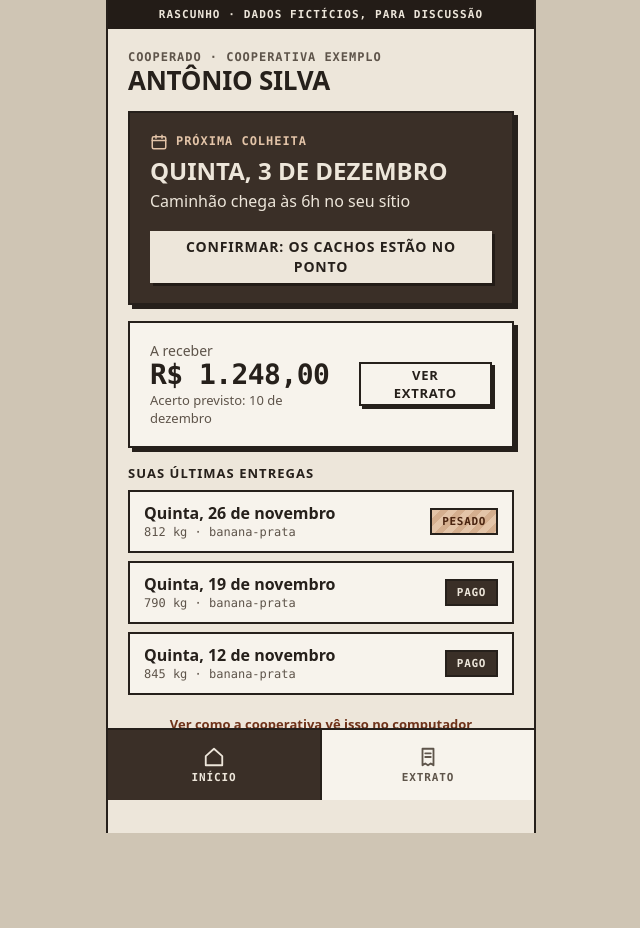
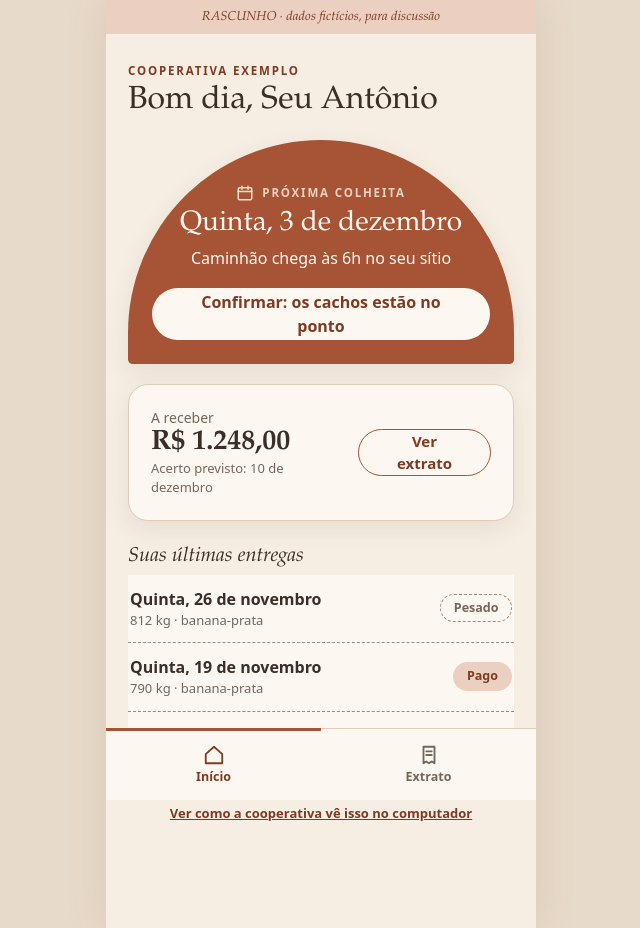
Before and after one commit to namirantunespereira/mockup-cooperativa, a plain HTML site: page index.html in a window 1280 px wide. Shown: the whole page, without its empty margins (319-959 px from the left). Before the commit the page ends 833 px from the top, so only its background shows below. Drawn offline with Linux system fonts and the light colour scheme.

Commit message:
Troca o estilo para boho chic com ar de blog, sem o visual brutalista

```diff
--- a/estilo.css
+++ b/estilo.css
@@ -1,20 +1,18 @@
 :root {
-  /* Paleta terrosa: concreto, argila, ferrugem, terra escura */
-  --fundo: #EDE6DA;
-  --fundo-externo: #CFC5B4;
-  --cartao: #F7F3EC;
-  --tinta: #26201B;
-  --suave: #5E544A;
-  --borda: #26201B;
-  --linha: #BDB19F;
-  --terra: #3A2F27;
-  --terra-escuro: #231C17;
-  --ferrugem: #9A4A2A;
-  --ferrugem-escuro: #6E3219;
-  --argila: #E3C4A8;
-  --argila-texto: #4A2410;
-  --sombra: 4px 4px 0 var(--borda);
-  --mono: ui-monospace, "Cascadia Mono", "SF Mono", Consolas, "Liberation Mono", monospace;
+  /* Boho chic: creme, argila, terracota, taupe */
+  --fundo: #F6EEE3;
+  --fundo-externo: #E8DACA;
+  --cartao: #FCF8F1;
+  --tinta: #3B2E27;
+  --suave: #75665A;
+  --linha: #DDCCB7;
+  --terracota: #A65435;
+  --terracota-escuro: #7F3B22;
+  --rosa: #EBCFC0;
+  --rosa-claro: #F3E1D6;
+  --taupe: #A18A79;
+  --sombra: 0 8px 24px rgba(110, 70, 40, 0.10);
+  --serifa: "Iowan Old Style", "Palatino Linotype", Palatino, Georgia, "Times New Roman", serif;
   color-scheme: light;
 }
 
@@ -25,21 +23,19 @@ body {
   background: var(--fundo-externo);
   color: var(--tinta);
   font-family: system-ui, "Segoe UI", Roboto, Helvetica, Arial, sans-serif;
-  line-height: 1.4;
+  line-height: 1.5;
 }
 
-a { color: var(--ferrugem-escuro); font-weight: 700; }
+a { color: var(--terracota-escuro); font-weight: 600; }
 button, input, select { font: inherit; }
 
 .faixa {
-  background: var(--terra-escuro);
-  color: var(--fundo);
+  background: var(--rosa);
+  color: var(--terracota-escuro);
   text-align: center;
-  font-family: var(--mono);
-  font-size: 11px;
-  font-weight: 700;
-  letter-spacing: 0.1em;
-  text-transform: uppercase;
+  font-family: var(--serifa);
+  font-style: italic;
+  font-size: 13px;
   padding: 7px 12px;
 }
 
@@ -52,129 +48,122 @@ button, input, select { font: inherit; }
   display: flex;
   flex-direction: column;
 }
-.app main { flex: 1; padding: 20px 20px 28px; display: flex; flex-direction: column; gap: 16px; }
+.app main { flex: 1; padding: 28px 22px 32px; display: flex; flex-direction: column; gap: 20px; }
 .rotulo { font-size: 14px; color: var(--suave); }
 .app main > div:first-child > .rotulo,
 .cabecalho .rotulo,
 .indicador .rotulo {
-  font-family: var(--mono);
-  font-size: 12px;
-  font-weight: 700;
-  letter-spacing: 0.08em;
+  font-size: 11.5px;
+  font-weight: 600;
+  letter-spacing: 0.16em;
   text-transform: uppercase;
+  color: var(--terracota-escuro);
 }
-h1 { margin: 0; font-size: 26px; line-height: 1.1; font-weight: 800; letter-spacing: -0.01em; text-transform: uppercase; }
-h2 {
-  margin: 0;
-  font-size: 13px;
-  font-weight: 800;
-  letter-spacing: 0.08em;
-  text-transform: uppercase;
-}
+h1 { margin: 4px 0 0; font-family: var(--serifa); font-size: 32px; line-height: 1.15; font-weight: 400; }
+h2 { margin: 0; font-family: var(--serifa); font-size: 20px; font-weight: 400; font-style: italic; }
 
+/* Arco: forma típica boho */
 .destaque {
-  background: var(--terra);
-  color: var(--fundo);
-  border: 2px solid var(--borda);
-  border-radius: 0;
+  background: var(--terracota);
+  color: var(--cartao);
+  border-radius: 999px 999px 24px 24px;
   box-shadow: var(--sombra);
-  padding: 20px;
+  padding: 44px 24px 24px;
+  text-align: center;
   display: flex;
   flex-direction: column;
+  align-items: center;
   gap: 6px;
 }
 .destaque .titulo-pequeno {
-  font-family: var(--mono);
-  font-size: 12px;
-  font-weight: 700;
-  letter-spacing: 0.08em;
+  font-size: 11.5px;
+  font-weight: 600;
+  letter-spacing: 0.16em;
   text-transform: uppercase;
   display: flex;
   gap: 8px;
   align-items: center;
-  color: var(--argila);
+  color: var(--rosa);
 }
-.destaque .grande { font-size: 24px; font-weight: 800; line-height: 1.15; text-transform: uppercase; }
+.destaque .grande { font-family: var(--serifa); font-size: 28px; font-weight: 400; line-height: 1.15; }
 
 .cartao {
   background: var(--cartao);
-  border: 2px solid var(--borda);
-  border-radius: 0;
+  border: 1px solid var(--linha);
+  border-radius: 20px;
   box-shadow: var(--sombra);
-  padding: 18px 20px;
+  padding: 22px;
 }
 
 .botao {
   min-height: 52px;
-  padding: 0 18px;
-  border: 2px solid var(--borda);
-  border-radius: 0;
-  font-size: 14px;
-  font-weight: 800;
-  letter-spacing: 0.06em;
-  text-transform: uppercase;
+  padding: 0 24px;
+  border: 1.5px solid transparent;
+  border-radius: 999px;
+  font-size: 16px;
+  font-weight: 600;
   cursor: pointer;
   display: inline-flex;
   align-items: center;
   justify-content: center;
   text-align: center;
   text-decoration: none;
-  box-shadow: 3px 3px 0 var(--borda);
-  transition: transform 0.08s, box-shadow 0.08s;
+  transition: background 0.15s, color 0.15s;
 }
-.botao:hover { transform: translate(1px, 1px); box-shadow: 2px 2px 0 var(--borda); }
-.botao:active { transform: translate(3px, 3px); box-shadow: 0 0 0 var(--borda); }
-.botao:focus-visible { outline: 3px solid var(--tinta); outline-offset: 3px; }
-.botao.claro { background: var(--fundo); color: var(--tinta); }
-.botao.cheio { background: var(--ferrugem); color: #FFFFFF; }
-.botao.borda { background: var(--cartao); color: var(--tinta); min-height: 44px; font-size: 13px; }
+.botao:focus-visible { outline: 3px solid var(--terracota); outline-offset: 3px; }
+.botao.claro { background: var(--cartao); color: var(--terracota-escuro); }
+.botao.claro:hover { background: var(--rosa-claro); }
+.botao.cheio { background: var(--terracota); color: #FFFFFF; }
+.botao.cheio:hover { background: var(--terracota-escuro); }
+.botao.borda { background: transparent; color: var(--terracota-escuro); border-color: var(--terracota); min-height: 44px; font-size: 15px; }
+.botao.borda:hover { background: var(--rosa-claro); }
 .botao.ancho { width: 100%; }
-.destaque .botao { box-shadow: 3px 3px 0 var(--terra-escuro); border-color: var(--fundo); }
+.destaque .botao { margin-top: 14px; }
 
 .confirmado {
   min-height: 52px;
-  padding: 10px 14px;
-  border: 2px solid var(--borda);
-  border-radius: 0;
-  background: var(--argila);
-  color: var(--argila-texto);
-  font-weight: 700;
+  padding: 12px 18px;
+  border-radius: 20px;
+  background: var(--rosa-claro);
+  color: var(--terracota-escuro);
+  font-weight: 600;
   display: flex;
   gap: 8px;
   align-items: center;
+  justify-content: center;
+  margin-top: 14px;
 }
+.cartao + .confirmado, form + .confirmado, .lateral .confirmado { margin-top: 0; }
 [hidden] { display: none !important; }
 
 .linha-lista {
   background: var(--cartao);
-  border: 2px solid var(--borda);
-  border-radius: 0;
-  padding: 10px 14px;
-  min-height: 56px;
+  border-bottom: 1px dashed var(--taupe);
+  padding: 12px 2px;
+  min-height: 60px;
   display: flex;
   align-items: center;
   justify-content: space-between;
   gap: 8px;
 }
-.linha-lista .sub { font-family: var(--mono); font-size: 12px; color: var(--suave); }
+.linha-lista .sub { font-size: 13px; color: var(--suave); }
+section[aria-labelledby="entregas"] { gap: 0 !important; }
+section[aria-labelledby="entregas"] h2 { margin-bottom: 4px; }
 
-/* Situação: preenchido = concluído; hachurado = pendente */
 .chip {
-  font-family: var(--mono);
-  font-size: 11px;
-  font-weight: 800;
-  letter-spacing: 0.06em;
-  text-transform: uppercase;
-  color: var(--fundo);
-  background: var(--terra);
-  border: 2px solid var(--borda);
-  border-radius: 0;
-  padding: 4px 10px;
+  font-size: 12.5px;
+  font-weight: 600;
+  color: var(--terracota-escuro);
+  background: var(--rosa);
+  border-radius: 999px;
+  padding: 5px 14px;
   white-space: nowrap;
 }
 .chip.espera {
-  color: var(--argila-texto);
-  background: repeating-linear-gradient(135deg, var(--argila) 0 6px, #D4AE8E 6px 12px);
+  background: transparent;
+  color: var(--suave);
+  border: 1.5px dashed var(--taupe);
+  padding: 3.5px 12.5px;
 }
 
 .menu-baixo {
@@ -183,7 +172,7 @@ h2 {
   height: 72px;
   display: flex;
   background: var(--cartao);
-  border-top: 2px solid var(--borda);
+  border-top: 1px solid var(--linha);
 }
 .menu-baixo a {
   flex: 1;
@@ -192,76 +181,64 @@ h2 {
   align-items: center;
   justify-content: center;
   gap: 2px;
-  font-family: var(--mono);
-  font-size: 11px;
-  font-weight: 700;
-  letter-spacing: 0.08em;
-  text-transform: uppercase;
+  font-size: 12.5px;
+  font-weight: 600;
   color: var(--suave);
   text-decoration: none;
+  border-top: 3px solid transparent;
+  margin-top: -1px;
 }
-.menu-baixo a + a { border-left: 2px solid var(--borda); }
-.menu-baixo a[aria-current="page"] { background: var(--terra); color: var(--fundo); }
+.menu-baixo a[aria-current="page"] { color: var(--terracota-escuro); border-top-color: var(--terracota); }
 
 .campo { display: flex; flex-direction: column; gap: 6px; }
-.campo label {
-  font-family: var(--mono);
-  font-size: 12px;
-  font-weight: 700;
-  letter-spacing: 0.06em;
-  text-transform: uppercase;
-}
+.campo label { font-size: 14px; font-weight: 600; color: var(--suave); }
 .campo input, .campo select {
   width: 100%;
   min-width: 0;
   min-height: 52px;
-  padding: 0 14px;
-  border: 2px solid var(--borda);
-  border-radius: 0;
-  background: #FFFFFF;
+  padding: 0 16px;
+  border: 1.5px solid var(--linha);
+  border-radius: 14px;
+  background: #FFFDF9;
   color: var(--tinta);
   font-size: 18px;
 }
-.campo input[type="number"] { font-family: var(--mono); font-weight: 700; }
-.campo input:focus, .campo select:focus { outline: 3px solid var(--ferrugem); outline-offset: 2px; }
-.grade-2 { display: grid; grid-template-columns: repeat(2, minmax(0, 1fr)); gap: 12px; }
+.campo input:focus, .campo select:focus { outline: 3px solid var(--rosa); outline-offset: 0; border-color: var(--terracota); }
+.grade-2 { display: grid; grid-template-columns: repeat(2, minmax(0, 1fr)); gap: 14px; }
 
-.total-linha { display: flex; justify-content: space-between; align-items: baseline; font-size: 15px; padding: 6px 0; }
-.total-linha span:last-child { font-family: var(--mono); font-weight: 700; }
-.total-linha.forte { font-size: 18px; font-weight: 800; text-transform: uppercase; border-top: 2px solid var(--borda); margin-top: 6px; padding-top: 12px; }
-.valor { font-family: var(--mono); letter-spacing: -0.02em; }
+.total-linha { display: flex; justify-content: space-between; align-items: baseline; font-size: 16px; padding: 7px 0; }
+.total-linha span:last-child { font-variant-numeric: tabular-nums; }
+.total-linha.forte { font-family: var(--serifa); font-size: 22px; border-top: 1px solid var(--taupe); margin-top: 8px; padding-top: 14px; }
+.valor { font-family: var(--serifa); }
 
 /* Computador */
-.pagina { max-width: 1200px; margin: 0 auto; padding: 24px 20px 48px; display: flex; flex-direction: column; gap: 20px; background: var(--fundo); min-height: 100vh; }
-.cabecalho { display: flex; flex-wrap: wrap; align-items: flex-end; justify-content: space-between; gap: 8px 24px; padding-bottom: 14px; border-bottom: 4px solid var(--borda); }
+.pagina { max-width: 1100px; margin: 0 auto; padding: 40px 28px 64px; display: flex; flex-direction: column; gap: 28px; background: var(--fundo); min-height: 100vh; }
+.cabecalho { display: flex; flex-wrap: wrap; align-items: flex-end; justify-content: space-between; gap: 12px 24px; padding-bottom: 20px; border-bottom: 1px solid var(--taupe); }
 .indicadores { display: grid; grid-template-columns: repeat(auto-fit, minmax(200px, 1fr)); gap: 16px; }
-.indicador .numero { font-family: var(--mono); font-size: 32px; font-weight: 700; line-height: 1.1; letter-spacing: -0.03em; }
+.indicador { text-align: center; }
+.indicador .numero { font-family: var(--serifa); font-size: 38px; font-weight: 400; line-height: 1.15; margin-top: 4px; }
 .tabela-caixa { overflow-x: auto; }
 table { width: 100%; border-collapse: collapse; min-width: 640px; }
-th, td { text-align: left; padding: 12px 14px; border-bottom: 1px solid var(--linha); font-size: 15px; }
+th, td { text-align: left; padding: 14px 14px; border-bottom: 1px dashed var(--linha); font-size: 15px; font-variant-numeric: tabular-nums; }
 thead th {
-  background: var(--terra);
-  color: var(--fundo);
-  font-family: var(--mono);
-  font-size: 11px;
-  font-weight: 700;
-  letter-spacing: 0.08em;
+  font-size: 11.5px;
+  font-weight: 600;
+  letter-spacing: 0.14em;
   text-transform: uppercase;
-  border-bottom: 0;
+  color: var(--terracota-escuro);
+  border-bottom: 1px solid var(--taupe);
 }
-td:nth-child(3) { font-family: var(--mono); font-weight: 700; }
+tbody tr:last-child td { border-bottom: 0; }
 .aviso-caixa {
-  background: var(--argila);
-  color: var(--argila-texto);
-  border: 2px solid var(--borda);
-  border-left-width: 10px;
-  border-radius: 0;
-  padding: 14px 18px;
+  background: var(--rosa);
+  color: var(--terracota-escuro);
+  border-radius: 20px;
+  padding: 18px 22px;
 }
-.colunas { display: flex; flex-wrap: wrap; gap: 20px; }
+.colunas { display: flex; flex-wrap: wrap; gap: 24px; }
 .colunas > .principal { flex: 999 1 560px; min-width: 0; }
 .colunas > .lateral { flex: 1 1 280px; min-width: 0; display: flex; flex-direction: column; gap: 16px; }
 
 @media (min-width: 700px) {
-  .app { border-left: 2px solid var(--borda); border-right: 2px solid var(--borda); }
+  .app { box-shadow: 0 0 40px rgba(110, 70, 40, 0.12); }
 }
--- a/index.html
+++ b/index.html
@@ -11,20 +11,20 @@
   <div class="faixa">RASCUNHO · dados fictícios, para discussão</div>
   <main>
     <div>
-      <div class="rotulo">Cooperado · Cooperativa Exemplo</div>
-      <h1>Antônio Silva</h1>
+      <div class="rotulo">Cooperativa Exemplo</div>
+      <h1>Bom dia, Seu Antônio</h1>
     </div>
 
     <section class="destaque" aria-labelledby="colheita">
       <div class="titulo-pequeno" id="colheita">
-        <svg aria-hidden="true" width="18" height="18" viewBox="0 0 24 24" fill="none" stroke="#E3C4A8" stroke-width="2" stroke-linecap="round" stroke-linejoin="round"><rect x="3" y="5" width="18" height="16" rx="2"/><path d="M16 3v4M8 3v4M3 10h18"/></svg>
+        <svg aria-hidden="true" width="18" height="18" viewBox="0 0 24 24" fill="none" stroke="#F3E1D6" stroke-width="2" stroke-linecap="round" stroke-linejoin="round"><rect x="3" y="5" width="18" height="16" rx="2"/><path d="M16 3v4M8 3v4M3 10h18"/></svg>
         Próxima colheita
       </div>
       <div class="grande">Quinta, 3 de dezembro</div>
       <div>Caminhão chega às 6h no seu sítio</div>
       <button class="botao claro ancho" id="confirmar" type="button" style="margin-top:12px">Confirmar: os cachos estão no ponto</button>
       <div class="confirmado" id="confirmado" hidden role="status">
-        <svg aria-hidden="true" width="20" height="20" viewBox="0 0 24 24" fill="none" stroke="#4A2410" stroke-width="2.5" stroke-linecap="round" stroke-linejoin="round"><path d="M5 12l5 5 9-10"/></svg>
+        <svg aria-hidden="true" width="20" height="20" viewBox="0 0 24 24" fill="none" stroke="#7F3B22" stroke-width="2.5" stroke-linecap="round" stroke-linejoin="round"><path d="M5 12l5 5 9-10"/></svg>
         Confirmado. A cooperativa foi avisada.
       </div>
     </section>
```
Also changed, not shown: painel.html (+1 -1 lines), pesagem.html (+1 -1 lines).
